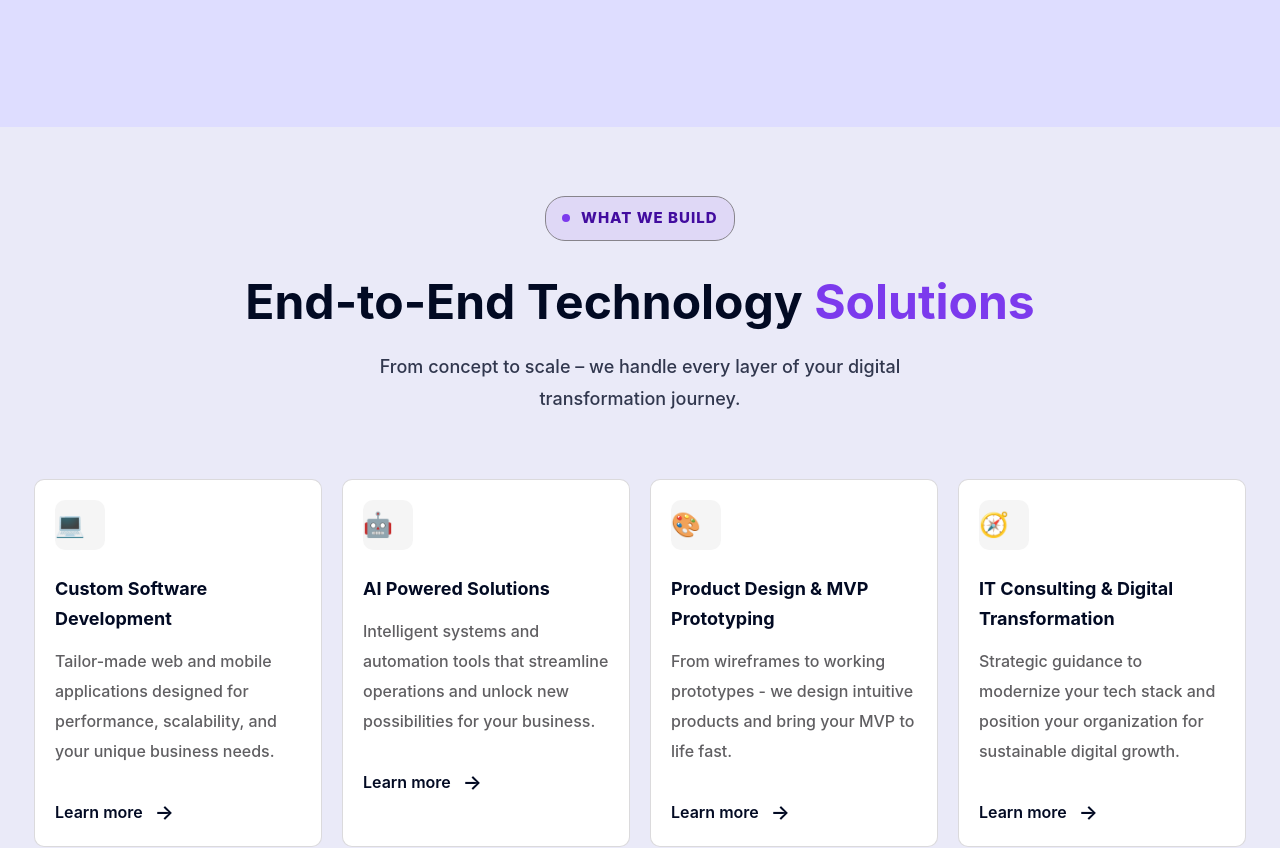
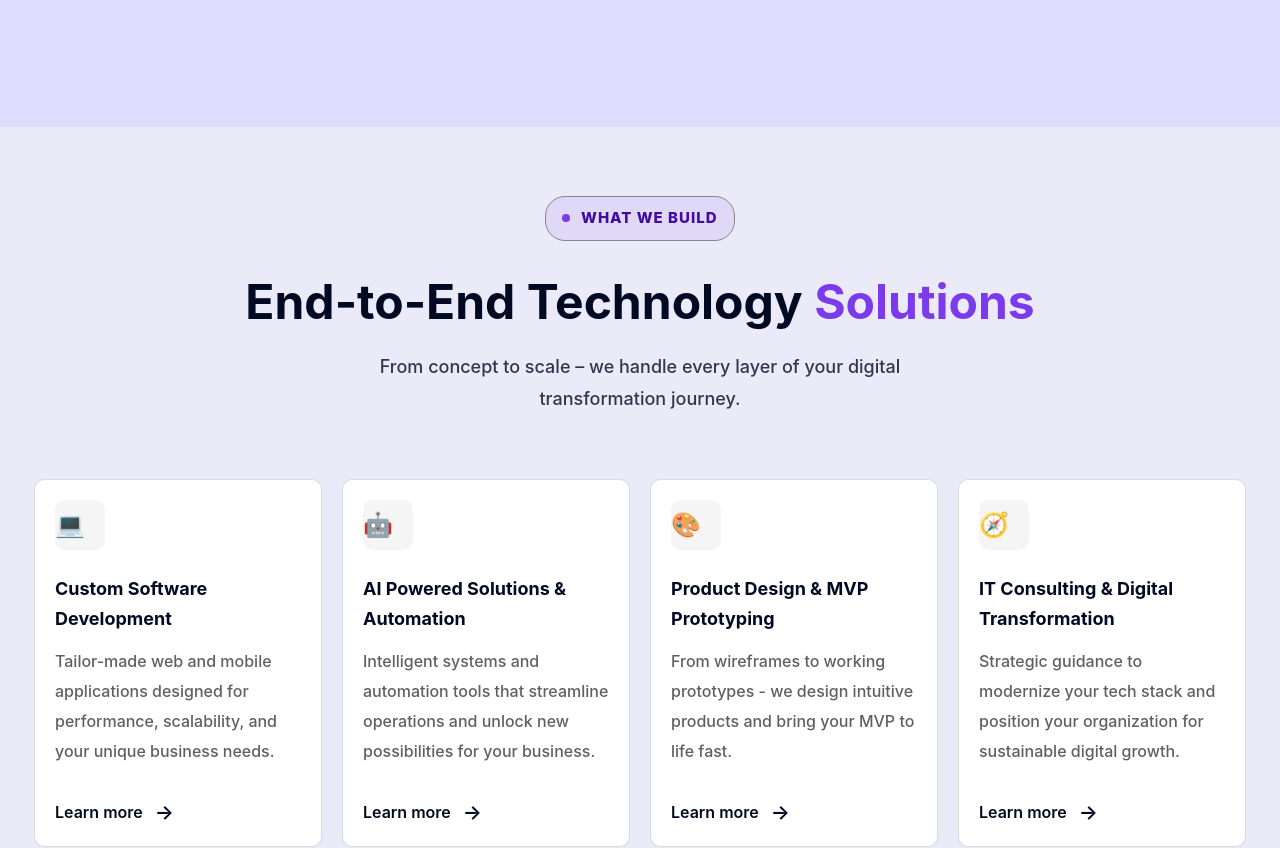
Before and after one commit to Bloombash-Global/Bloombash-frontend, a React (Vite) app: page / in a window 1280 px wide. Shown: the part 860-1708 px from the top of the page. Built offline with nearby package versions, Linux system fonts and the light colour scheme; no server answers.

Commit message:
feat: improve section navigation and add scroll to top

```diff
--- a/src/App.jsx
+++ b/src/App.jsx
@@ -6,11 +6,13 @@ import About from "./pages/About";
 import Contact from "./pages/Contact";
 import StartProject from "./pages/StartProject";
 import ServiceDetail from "./pages/ServiceDetail";
+import ScrollToTop from "./components/ScrollToTop";
 
 function App() {
   return (
     <BrowserRouter>
       <div>
+        <ScrollToTop />
         <Navbar />
         <Routes>
           <Route path='/' element={<Home />} />
--- /dev/null
+++ b/src/components/ScrollToTop.jsx
@@ -0,0 +1,15 @@
+// src/components/ScrollToTop.jsx
+import { useEffect } from "react";
+import { useLocation } from "react-router-dom";
+
+const ScrollToTop = () => {
+  const { pathname } = useLocation();
+
+  useEffect(() => {
+    window.scrollTo(0, 0);
+  }, [pathname]);
+
+  return null;
+};
+
+export default ScrollToTop;
--- a/src/components/WhatWeBuild.jsx
+++ b/src/components/WhatWeBuild.jsx
@@ -12,7 +12,7 @@ const services = [
   {
     icon: "🤖",
     slug: "ai-solutions",
-    title: "AI Powered Solutions",
+    title: "AI Powered Solutions & Automation",
     description:
       "Intelligent systems and automation tools that streamline operations and unlock new possibilities for your business.",
   },
@@ -58,13 +58,15 @@ function WhatWeBuild() {
   const [cardsRef, cardsInView] = useInView({ threshold: 0.1 });
 
   return (
-    <section className='w-full bg-[#EAEAF8] py-12 sm:py-14 md:py-[69px]'>
-      <div className='max-w-[1260px] mx-auto px-4 sm:px-6'>
+    <section
+      id='services'
+      className='w-full bg-[#EAEAF8] py-12 sm:py-14 md:py-17.25'>
+      <div className='max-w-315 mx-auto px-4 sm:px-6'>
         {/* Header */}
         <div ref={headerRef} className='flex flex-col items-center'>
           {/* Badge */}
           <div
-            className={`flex items-center gap-2 sm:gap-[11px] rounded-[20px] border border-[#87848B] bg-[#7C3AED1A] px-3 sm:px-4 py-2 sm:py-[10px] ${headerInView ? "anim-visible" : "anim-hidden"}`}
+            className={`flex items-center gap-2 sm:gap-2.75 rounded-[20px] border border-[#87848B] bg-[#7C3AED1A] px-3 sm:px-4 py-2 sm:py-2.5 ${headerInView ? "anim-visible" : "anim-hidden"}`}
             style={{
               animation: headerInView
                 ? "scaleIn 0.6s cubic-bezier(0.22,1,0.36,1) 0.1s both"
@@ -78,7 +80,7 @@ function WhatWeBuild() {
           </div>
 
           <h2
-            className={`mt-5 sm:mt-6 md:mt-8 text-center text-[28px] sm:text-[36px] md:text-[44px] lg:text-[48px] leading-[36px] sm:leading-[46px] md:leading-[58px] font-bold text-[#020A23] ${headerInView ? "anim-visible" : "anim-hidden"}`}
+            className={`mt-5 sm:mt-6 md:mt-8 text-center text-[28px] sm:text-[36px] md:text-[44px] lg:text-[48px] leading-9 sm:leading-11.5 md:leading-14.5 font-bold text-[#020A23] ${headerInView ? "anim-visible" : "anim-hidden"}`}
             style={{
               animation: headerInView
                 ? "fadeInUp 0.7s cubic-bezier(0.22,1,0.36,1) 0.2s both"
@@ -89,7 +91,7 @@ function WhatWeBuild() {
           </h2>
 
           <p
-            className={`mt-3 sm:mt-4 md:mt-5 max-w-[524px] text-center text-[15px] sm:text-[17px] md:text-[18px] leading-[26px] sm:leading-[30px] md:leading-[32px] font-medium text-[#020A23CC] ${headerInView ? "anim-visible" : "anim-hidden"}`}
+            className={`mt-3 sm:mt-4 md:mt-5 max-w-131 text-center text-[15px] sm:text-[17px] md:text-[18px] leading-6.5 sm:leading-7.5 md:leading-8 font-medium text-[#020A23CC] ${headerInView ? "anim-visible" : "anim-hidden"}`}
             style={{
               animation: headerInView
                 ? "fadeInUp 0.7s cubic-bezier(0.22,1,0.36,1) 0.35s both"
@@ -112,7 +114,7 @@ function WhatWeBuild() {
                 border
                 border-[#87848B4D]
                 p-4 sm:p-5
-                min-h-[250px] sm:min-h-[280px] md:min-h-[305px]
+                min-h-62.5 sm:min-h-70 md:min-h-76.25
                 flex
                 flex-col
                 transition-all
@@ -127,21 +129,21 @@ function WhatWeBuild() {
                   : "none",
               }}>
               <div className='flex items-left justify-between flex-col'>
-                <div className='w-[46px] h-[46px] sm:w-[50px] sm:h-[50px] rounded-[10px] bg-[#F5F5F5] flex items-center justify-between text-xl sm:text-2xl'>
+                <div className='w-11.5 h-11.5 sm:w-12.5 sm:h-12.5 rounded-[10px] bg-[#F5F5F5] flex items-center justify-between text-xl sm:text-2xl'>
                   {service.icon}
                 </div>
 
-                <h3 className='mt-4 sm:mt-6 text-[16px] sm:text-[18px] leading-[26px] sm:leading-[30px] font-bold text-[#020A23]'>
+                <h3 className='mt-4 sm:mt-6 text-[16px] sm:text-[18px] leading-6.5 sm:leading-7.5 font-bold text-[#020A23]'>
                   {service.title}
                 </h3>
 
-                <p className='mt-2 sm:mt-3 text-[14px] sm:text-[16px] leading-[24px] sm:leading-[30px] font-medium text-[#605F62]'>
+                <p className='mt-2 sm:mt-3 text-[14px] sm:text-[16px] leading-6 sm:leading-7.5 font-medium text-[#605F62]'>
                   {service.description}
                 </p>
 
                 <Link
                   to={`/services/${service.slug}`}
-                  className='mt-auto pt-3 sm:pt-2 flex sm:mt-6 flex items-center gap-3 text-[#020A23] text-[14px] sm:text-base font-semibold hover:gap-4 transition-all duration-300'>
+                  className='mt-auto pt-3 sm:pt-2 flex sm:mt-6 items-center gap-3 text-[#020A23] text-[14px] sm:text-base font-semibold hover:gap-4 transition-all duration-300'>
                   Learn more
                   <span className='text-xl cursor-pointer'>→</span>
                 </Link>
```
